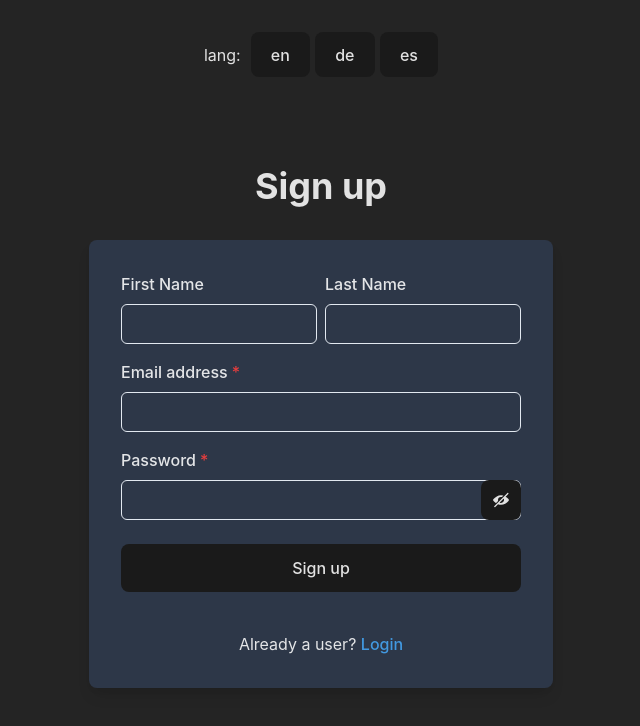
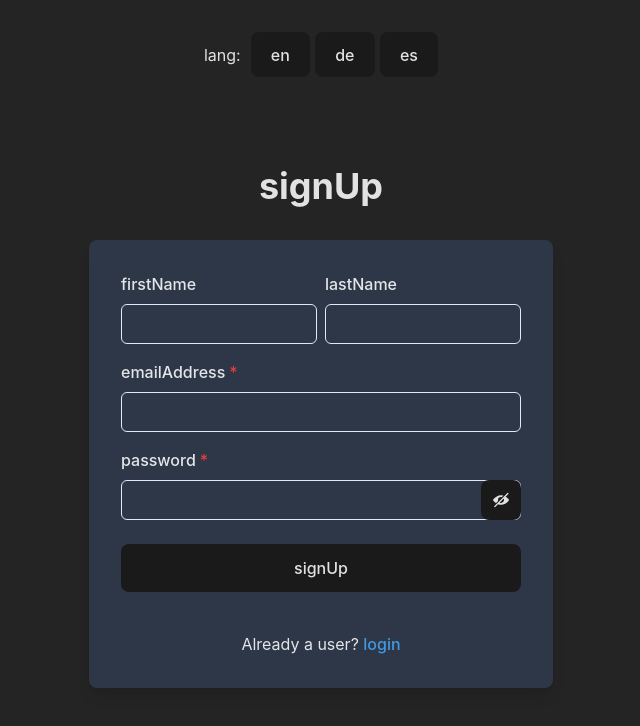
Before and after one commit to pryvalovbogdan/i18next-react-config, a React (Vite) app: page /signup in a window 1280 px wide. Shown: the top 726 px of the page, without its empty margins (319-959 px from the left). Built offline with nearby package versions, Linux system fonts and the light colour scheme; sample sign-in values are in the browser's storage; what i18next-resources-to-backend would draw is missing.

Commit message:
added sign up page translates

```diff
--- a/i18n/locales/de/main.json
+++ b/i18n/locales/de/main.json
@@ -1,5 +1,12 @@
 {
   "notes": "[DE] Notes",
   "countIs": "[DE] count is {{count}}",
-  "react": "[DE] React"
+  "react": "[DE] React",
+  "signUp": "[DE] Sign up",
+  "youHaveBeenRegistered": "[DE] You have been registered",
+  "firstName": "[DE] First Name",
+  "lastName": "[DE] Last Name",
+  "emailAddress": "[DE] Email address",
+  "password": "[DE] Password",
+  "login": "[DE] Login"
 }
--- a/i18n/locales/en/main.json
+++ b/i18n/locales/en/main.json
@@ -1,5 +1,12 @@
 {
   "notes": "Notes",
   "count": "count is {{count}}",
-  "react": "React"
+  "react": "React",
+  "signUp": "Sign up",
+  "youHaveBeenRegistered": "You have been registered",
+  "firstName": "First Name",
+  "lastName": "Last Name",
+  "emailAddress": "Email address",
+  "password": "Password",
+  "login": "Login"
 }
--- a/i18n/locales/es/main.json
+++ b/i18n/locales/es/main.json
@@ -1,5 +1,12 @@
 {
   "notes": "[ES] Notes",
   "countIs": "[ES] count is {{count}}",
-  "react": "[ES] React"
+  "react": "[ES] React",
+  "signUp": "[ES] Sign up",
+  "youHaveBeenRegistered": "[ES] You have been registered",
+  "firstName": "[ES] First Name",
+  "lastName": "[ES] Last Name",
+  "emailAddress": "[ES] Email address",
+  "password": "[ES] Password",
+  "login": "[ES] Login"
 }
--- a/src/modules/signup/index.tsx
+++ b/src/modules/signup/index.tsx
@@ -24,6 +24,7 @@ import '../login/base.css';
 
 import axios from 'axios';
 import { redirect } from 'react-router-dom';
+import { useTranslation } from 'react-i18next';
 
 const SignUp = () => {
   const [showPassword, setShowPassword] = useState(false);
@@ -33,6 +34,7 @@ const SignUp = () => {
   const [firstName, setFirstName] = useState<string>('');
   const [lastName, setLastName] = useState<string>('');
 
+  const { t } = useTranslation();
   const toast = useToast();
 
   const signUpHandle = async () => {
@@ -47,7 +49,7 @@ const SignUp = () => {
       });
 
       toast({
-        title: 'You have been registered',
+        title: t('youHaveBeenRegistered'),
         status: 'success',
         duration: 3000,
         isClosable: true,
@@ -93,7 +95,7 @@ const SignUp = () => {
         <Stack spacing={8} mx={'auto'} maxW={'lg'} py={12} px={6}>
           <Stack align={'center'}>
             <Heading fontSize={'4xl'} textAlign={'center'}>
-              Sign up
+              {t('signUp')}
             </Heading>
           </Stack>
           <Box rounded={'lg'} bg={'gray.700'} boxShadow={'lg'} p={8}>
@@ -101,7 +103,7 @@ const SignUp = () => {
               <HStack>
                 <Box>
                   <FormControl id='firstName'>
-                    <FormLabel>First Name</FormLabel>
+                    <FormLabel>{t('firstName')}</FormLabel>
                     <Input
                       type='text'
                       value={firstName}
@@ -111,7 +113,7 @@ const SignUp = () => {
                 </Box>
                 <Box>
                   <FormControl id='lastName'>
-                    <FormLabel>Last Name</FormLabel>
+                    <FormLabel>{t('lastName')}</FormLabel>
                     <Input
                       type='text'
                       value={lastName}
@@ -121,7 +123,7 @@ const SignUp = () => {
                 </Box>
               </HStack>
               <FormControl id='email' isRequired>
-                <FormLabel>Email address</FormLabel>
+                <FormLabel>{t('emailAddress')}</FormLabel>
                 <Input
                   type='email'
                   value={email}
@@ -129,7 +131,7 @@ const SignUp = () => {
                 />
               </FormControl>
               <FormControl id='password' isRequired>
-                <FormLabel>Password</FormLabel>
+                <FormLabel>{t('password')}</FormLabel>
                 <InputGroup>
                   <Input
                     type={showPassword ? 'text' : 'password'}
@@ -154,12 +156,15 @@ const SignUp = () => {
                   }}
                   onClick={signUpHandle}
                 >
-                  Sign up
+                  {t('signUp')}
                 </Button>
               </Stack>
               <Stack pt={6}>
                 <Text align={'center'}>
-                  Already a user? <Link color={'blue.400'}>Login</Link>
+                  Already a user?{' '}
+                  <Link color={'blue.400'} href={'/login'}>
+                    {t('login')}
+                  </Link>
                 </Text>
               </Stack>
             </Stack>
```
Also changed, not shown: 2 other files (tests, documents, lock files or other folders).
